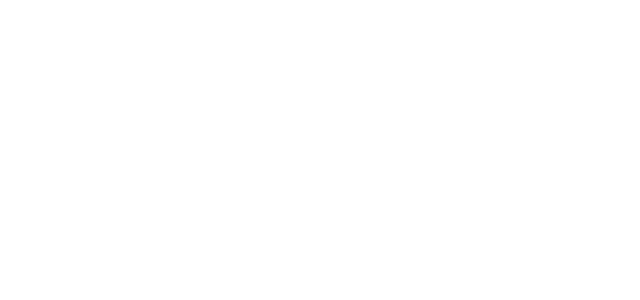
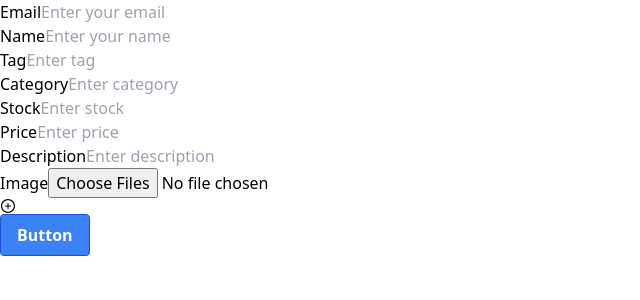
Before and after one commit to mayur-driod/E-Commerce-Application, a React (Vite) app in the folder my-app/: page /productform in a window 1280 px wide. Before the commit this address had no page. Shown: the top 300 px of the page, without its empty margins (0-640 px from the left). Built offline with nearby package versions, Linux system fonts and the light colour scheme.

Commit message:
made product form

```diff
--- a/my-app/src/App.jsx
+++ b/my-app/src/App.jsx
@@ -6,6 +6,8 @@ import { Route, Routes } from 'react-router-dom'
 import { Login } from './Component/Login'
 import { Signup } from './Component/Signup'
 import { Home } from './page/Home'
+import Productform from './Component/productform'
+
 
 function App() {
 
@@ -16,6 +18,7 @@ function App() {
         <Route path="/" element={<Home />} />
         <Route path="/login" element={<Login />} />
         <Route path="/signup" element={<Signup />} />
+        <Route path="/productform" element={<Productform />} />
       </Routes>
     </>
   )
--- a/my-app/src/Component/Productcard.jsx
+++ b/my-app/src/Component/Productcard.jsx
@@ -1,17 +1,26 @@
-import React from 'react'
+import React from 'react';
 
-export const Productcard = ({name,image,price,description}) => {
+export const Productcard = ({ name, image, price, description }) => {
   return (
-    <div className='bg-neutral-200 p-4 rounded-lg shadow-md flex flex-col md:flex-row justify-between'>
-        <div className='w-full md:w-1/2'>
-            <img src={image} alt={name} className='w-full h-56 object-cover rounded-lg mb-2' />
-            <h2 className='text-lg font-bold'>{name}</h2>
-            <p className='text-sm opacity-50 line-clamp-2'>{description}</p>
-        </div>
-        <div className='w-full md:w-1/2 flex flex-col justify-between'>
-            <h1 className='text-lg font-bold my-2'>{price}</h1>
-            <button className='w-full text-white px-4 py-2 rounded-md bg-neutral-900'>Add to Cart</button>
-        </div>
+    <div className="bg-white p-6 rounded-xl shadow-lg flex flex-col md:flex-row gap-6 transition-all hover:shadow-2xl">
+      {/* Left Side - Image & Info */}
+      <div className="w-full md:w-1/2">
+        <img
+          src={image}
+          alt={name}
+          className="w-full h-60 object-cover rounded-xl mb-4"
+        />
+        <h2 className="text-xl font-semibold text-gray-800">{name}</h2>
+        <p className="text-sm text-gray-600 line-clamp-2">{description}</p>
+      </div>
+
+      {/* Right Side - Price & Button */}
+      <div className="w-full md:w-1/2 flex flex-col justify-between">
+        <h1 className="text-2xl font-bold text-gray-900 my-3">{price}</h1>
+        <button className="w-full text-white px-5 py-3 rounded-lg bg-black hover:bg-gray-800 transition-colors">
+          Add to Cart
+        </button>
+      </div>
     </div>
-  )
-}
+  );
+};
--- /dev/null
+++ b/my-app/src/Component/Productform.jsx
@@ -0,0 +1,109 @@
+import React from 'react'
+import { useState } from 'react'
+import axios from 'axios'
+import { AiOutlinePlusCircle } from 'react-icons/ai';
+
+function Productform() {
+const [name, setName] = useState('');
+const [price, setPrice] = useState('');
+const [description, setDescription] = useState('');
+const [category, setCategory] = useState('');
+const [stock, setStock] = useState('');
+const [tags, setTags] = useState('');
+const [email, setEmail] = useState('');
+
+const [preview, setPreview] = useState([]);
+const [image, setImage] = useState([]);
+
+const handleImage = (e) => {
+    const file = Array.from(e.target.files)
+    setImage((pre)=>pre.concat(file))
+    const img = file.map((file) => URL.createObjectURL(file))
+    setPreview((pre) => pre.concat(img))
+}
+
+const handlesubmit = async (e) => {
+    e.preventDefault()
+    let formData = new FormData()
+    formData.append('name', name)
+    formData.append('price', price)
+    formData.append('description', description)
+    formData.append('category', category)
+    formData.append('stock', stock)
+    formData.append('tags', tags)
+    formData.append('email', email)
+    image.forEach((img) => {
+        formData.append('image', img)
+    })
+
+    console.log(formData)
+    const res = await axios.post('http://localhost:5000/product', formData, {headers: {'content-type': 'multipart/form-data'}})
+
+    if (res.status === 200) {
+        setEmail('')
+        setName('')
+        setTags('')
+        setCategory('')
+        setStock('')
+        setPrice('')
+        setDescription('')
+        setImage([])
+        setPreview([])
+    }
+}
+
+
+  return (
+    <div>
+        <form onSubmit={handlesubmit}>
+            <div>
+                <label htmlFor="">Email</label>
+                <input type="email" onChange={(e)=>setEmail(e.target.value)} value={email} required placeholder='Enter your email' />
+            </div>
+            <div>
+                <label htmlFor="">Name</label>
+                <input type="text" onChange={(e)=>setName(e.target.value)} value={name} required placeholder='Enter your name' />
+            </div>
+            <div>
+                <label htmlFor="">Tag</label>
+                <input type="text" onChange={(e)=>setTags(e.target.value)} value={tags} required placeholder='Enter tag' />
+            </div>
+            <div>
+                <label htmlFor="">Category</label>
+                <input type="text" onChange={(e)=>setCategory(e.target.value)} value={category} required placeholder='Enter category' />
+            </div>
+            <div>
+                <label htmlFor="">Stock</label>
+                <input type="number" onChange={(e)=>setStock(e.target.value)} value={stock} required placeholder='Enter stock' />
+            </div>
+            <div>
+                <label htmlFor="">Price</label>
+                <input type="number" onChange={(e)=>setPrice(e.target.value)} value={price} required placeholder='Enter price' />
+            </div>
+            <div>
+                <label htmlFor="">Description</label>
+                <input type="text" onChange={(e)=>setDescription(e.target.value)} value={description} required placeholder='Enter description' />
+            </div>
+            <div>
+                <label htmlFor="">Image</label>
+                <input type="file" onChange={(e)=>handleImage(e)} required multiple id='upload' />
+            </div>
+            <div>
+                <AiOutlinePlusCircle htmlFor="upload"/>
+            </div>
+            <div>
+            <button className="bg-blue-500 hover:bg-blue-700 text-white font-bold py-2 px-4 border border-blue-700 rounded">
+                Button
+            </button>
+            </div>
+            <div>
+                {preview.map((img, index) => {
+                    return <img src={img} key={index} alt='' />
+                })}
+            </div>
+        </form>
+    </div>
+  )
+}
+
+export default Productform
```
